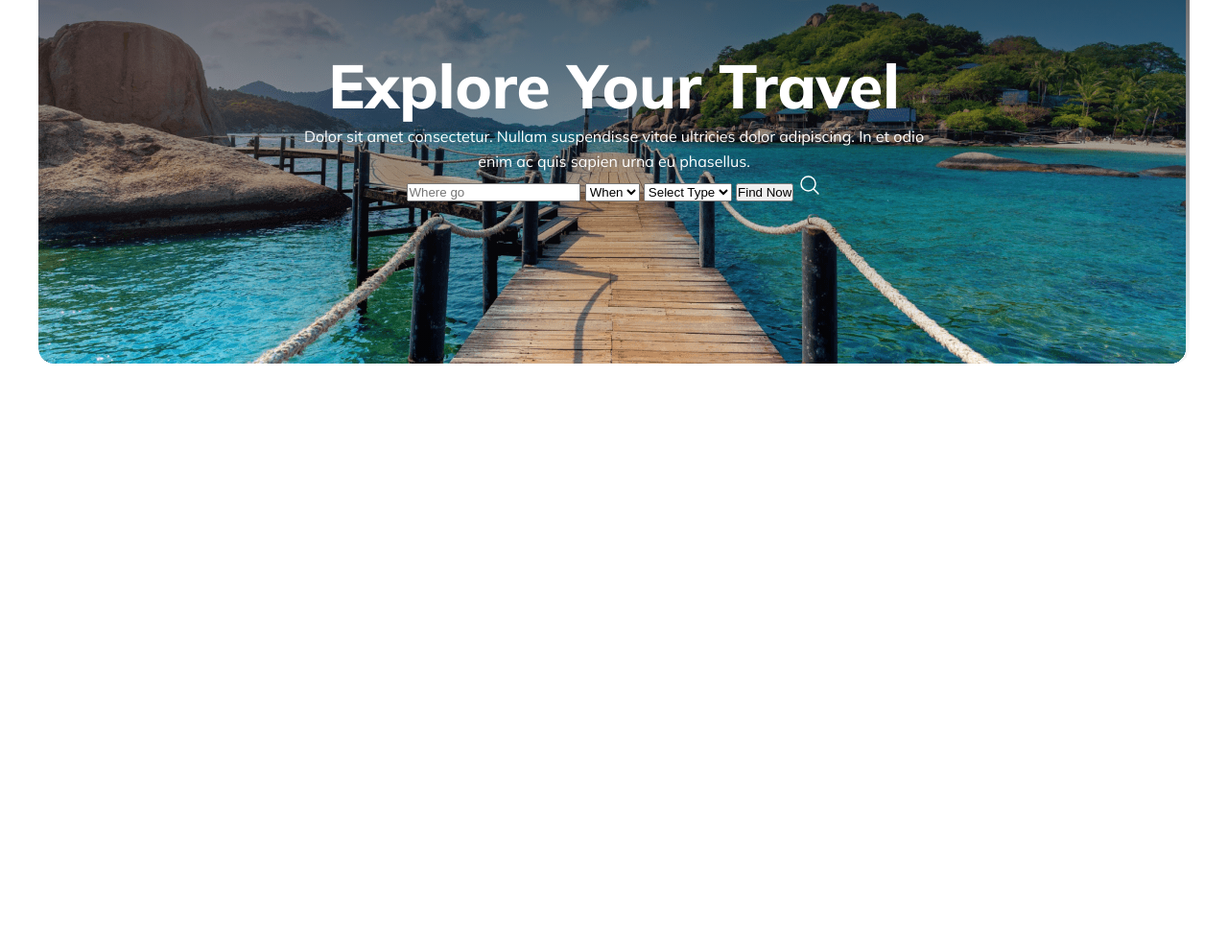
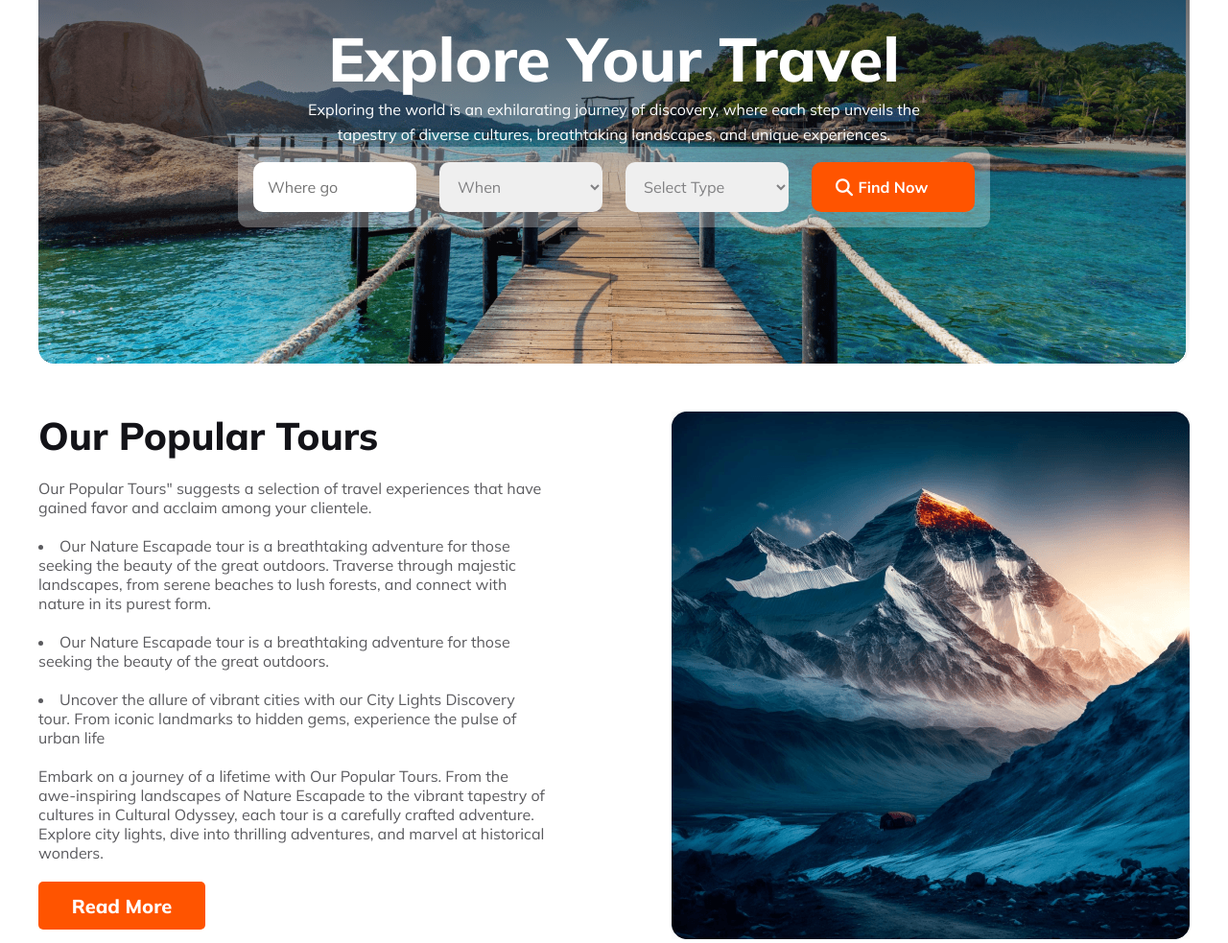
Before and after one commit to imtamjidhossen/timeless-travels, a plain HTML site: page index.html in a window 1280 px wide. Shown: the part 249-1232 px from the top of the page at 96% size. Before the commit the page ends 800 px from the top, so only its background shows below. Drawn offline with Linux system fonts and the light colour scheme.

Commit message:
popular tours section added

```diff
--- a/index.html
+++ b/index.html
@@ -33,7 +33,7 @@
         <section class="container">
             <div class="banner">
                 <h2>Explore Your Travel</h2>
-                <p>Dolor sit amet consectetur. Nullam suspendisse vitae ultricies dolor adipiscing. In et odio enim ac quis sapien urna eu phasellus.</p>
+                <p>Exploring the world is an exhilarating journey of discovery, where each step unveils the tapestry of diverse cultures, breathtaking landscapes, and unique experiences.</p>
                 <form action="">
                     <input type="text" placeholder="Where go">
                     <select name="when">
@@ -42,11 +42,31 @@
                     <select name="select-type">
                         <option value="select-type">Select Type</option>
                     </select>
-                    <input type="submit" value="Find Now" class="fa fa-search">
-                    <img src="Images/Frame.svg" alt="">
+                    <div class="find-now-btn">
+                        <input type="submit" value="Find Now" class="find-now-btn">
+                        <i class="fa-solid fa-magnifying-glass"></i>
+
+                    </div>
                 </form>
             </div>
         </section>
     </header>
+
+    <section class="our-popular-tours">
+        <div class="tours-disc">
+            <h2>Our Popular Tours </h2>
+            <p class="popular-p-1">Our Popular Tours" suggests a selection of travel experiences that have gained favor and acclaim among your clientele.</p>
+            <li>Our Nature Escapade tour is a breathtaking adventure for those seeking the beauty of the great outdoors. Traverse through majestic landscapes, from serene beaches to lush forests, and connect with nature in its purest form.</li>
+            <li>Our Nature Escapade tour is a breathtaking adventure for those seeking the beauty of the great outdoors.</li>
+            <li>Uncover the allure of vibrant cities with our City Lights Discovery tour. From iconic landmarks to hidden gems, experience the pulse of urban life</li>
+            <p class="popular-p-2"> Embark on a journey of a lifetime with Our Popular Tours. From the awe-inspiring landscapes of Nature Escapade to the vibrant tapestry of cultures in Cultural Odyssey, each tour is a carefully crafted adventure. Explore city lights, dive into thrilling adventures, and marvel at historical wonders. </p>
+            <button class="btn-primary" >Read More</button>
+        </div>
+        <div class="tours-img">
+            <img src="Images/Rectangle 4.png" alt="">
+        </div>
+    </section>
+
+    <script src="https://kit.fontawesome.com/fd90266359.js" crossorigin="anonymous"></script>
 </body>
 </html>
--- a/style.css
+++ b/style.css
@@ -2,24 +2,39 @@
     margin: 0;
     padding: 0;
     box-sizing:border-box;
+    font-family: 'Mulish', sans-serif;
 }
 
-body {
-    font-family: 'Mulish', sans-serif;
-}
+
 
 h1, h2, h3, h4, h5, h6{
     color: #131318;
 }
 
 p{
-    color: #131318B2;
+    color: #131318B2
 }
 
 section{
     max-width: 1200px;
     margin: auto;
     margin-top: 50px;
+}
+
+.btn-primary{
+    color: white;
+    background:#FF5400;
+    border-radius: 5px;
+    border: none;
+    height: 50px;
+    padding: 5px;
+    font-size:20px;
+    font-weight: 800;
+    text-align: center;
+    -webkit-border-radius: 5px;
+    -moz-border-radius: 5px;
+    -ms-border-radius: 5px;
+    -o-border-radius: 5px;
 }
 
 /* header area start*/
@@ -92,4 +107,88 @@ font-weight: 800;
     width: 676px;
 
 }
+
+.banner form {
+    background: rgba(255, 255, 255, 0.30);
+    padding: 16px;
+    border-radius: 10px;
+    display: inline-flex;
+    gap: 24px;
+}
+
+.banner form input {
+    width: 170px;
+    height: 52px;
+    padding: 15px;
+    border-radius: 10px;
+    border: none;
+    font-size: 16px;
+}
+
+.banner form select {
+    width: 170px;
+    padding: 15px;
+    border: none;
+    border-radius: 10px;
+    font-size: 16px;
+    color: #13131880;
+}
+.find-now-btn {
+    position: relative;
+}
+
+.find-now-btn i {
+    position: absolute;
+    left: 22px;
+    top: 18px;
+    font-size: 18px;
+    color: white;
+    height: 24px;
+    width: 24px;
+}
+
+.find-now-btn input {
+    color: white;
+    background: #FF5400;
+    font-family: Mulish;
+    font-size: 16px;
+    font-weight: 700;
+}
 /* header area end*/
+/* Populer area start*/
+
+section.our-popular-tours {
+    display: flex;
+}
+
+.tours-disc h2 {
+    font-size: 40px;
+    font-weight: 800;
+    margin-bottom: 20px;
+}
+
+p.popular-p-1 {
+    margin-bottom: 20px;
+    width: 577px;
+}
+
+.tours-disc li {
+    width: 525px;
+    margin-bottom: 20px;
+    color: #131318B2;
+    font-size: 16px;
+}
+
+.tours-disc {
+    width: 660px;
+}
+
+p.popular-p-2 {
+    width: 530px;
+    margin-bottom: 20px;
+}
+
+.tours-disc button {
+    width: 174px;
+}
+/* Populer area end*/
```
Also changed, not shown: Images/Frame.svg (deleted).
